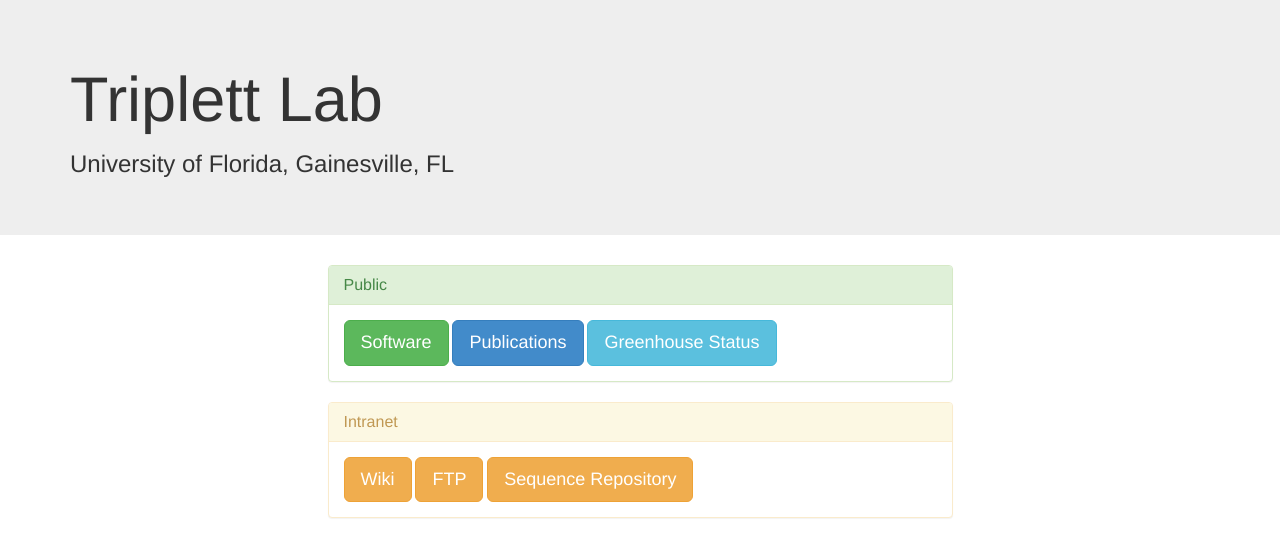
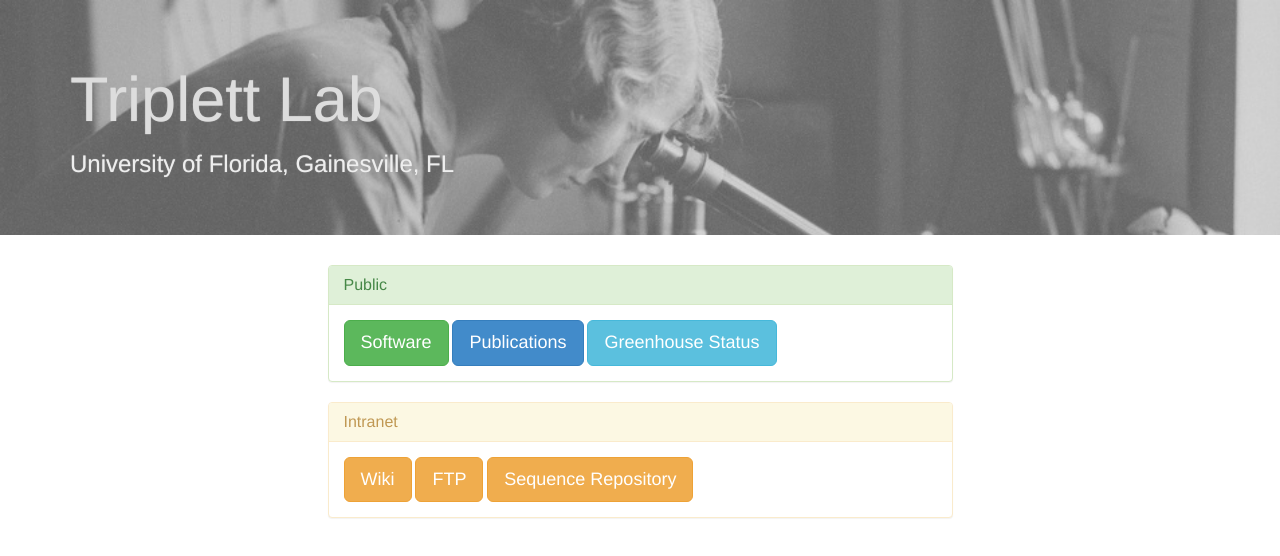
Before and after one commit to triplett/web, a plain HTML site: page index.html in a window 1280 px wide. Drawn offline with Linux system fonts and the light colour scheme.

Commit message:
added header

```diff
--- a/index.html
+++ b/index.html
@@ -7,16 +7,32 @@
     <meta name="description" content="">
     <meta name="author" content="">
 
-
     <!-- Bootstrap core CSS -->
     <link href="css/bootstrap.min.css" rel="stylesheet">
+    <style type="text/css">
+      .scientist-background {
+        background: url('/scientist2.jpg');
+        background-repeat: no-repeat;
+        background-size: 100%;
+        background-position: -25px -25px 0 0;
+      }
+      .scientist-background h1 {
+        color: #ddd;
+      }
+      .scientist-background h3 {
+        color: #eee;
+      }
+      .header-shadow {
+        text-shadow: 0px 0px 1px #bbb;
+      }
+    </style>
   </head>
   <body>
 
-    <div class="jumbotron">
+    <div class="jumbotron scientist-background">
       <div class="container">
-        <h1>Triplett Lab</h1>
-        <h3>University of Florida, Gainesville, FL</h3>
+        <h1 class="header-shadow">Triplett Lab</h1>
+        <h3 class="header-shadow">University of Florida, Gainesville, FL</h3>
       </div>
     </div>
 
```
Also changed, not shown: scientist2.jpg (added).
